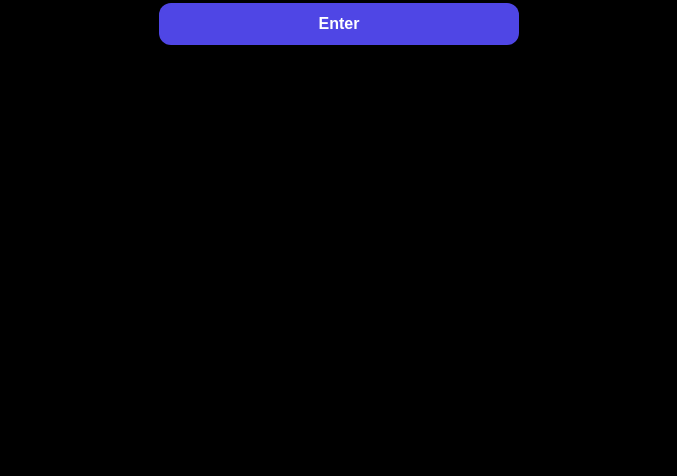
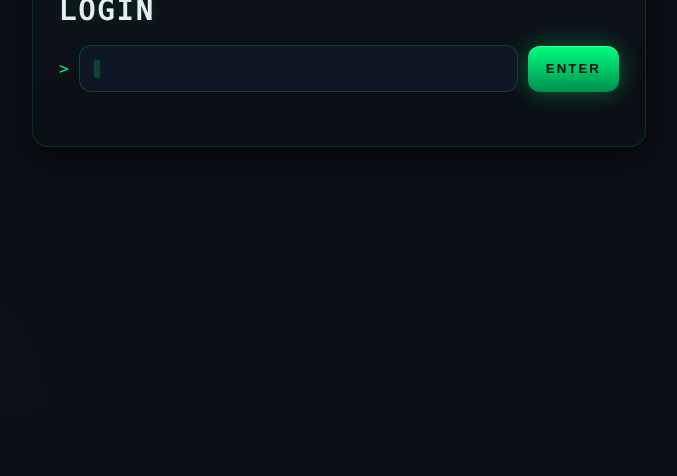
Before and after one commit to uhDraz3-noob-dev/workout-tracker, a plain HTML site: page gate.html in a window 1280 px wide. Shown: the part 388-864 px from the top of the page, without its empty margins (301-978 px from the left). Before the commit the page ends 800 px from the top, so only its background shows below. Drawn offline with Linux system fonts and the light colour scheme.

Commit message:
Update gate.html

```diff
--- a/gate.html
+++ b/gate.html
@@ -1,47 +1,146 @@
 <!doctype html>
-<html>
+<html lang="en">
 <head>
   <meta charset="utf-8"/>
   <meta name="viewport" content="width=device-width,initial-scale=1"/>
   <title>Enter PIN</title>
   <style>
-    html,body{height:100%;margin:0}
-    body{display:flex;align-items:center;justify-content:center;background:#000;color:#fff;font-family:system-ui,Segoe UI,Roboto,Helvetica,Arial,sans-serif}
-    .box{display:grid;gap:10px;width:min(92vw,360px)}
-    input,button{padding:12px;border-radius:12px;border:1px solid #333;background:#111;color:#fff;font-size:16px}
-    button{border:0;background:#4f46e5;font-weight:600;cursor:pointer}
-    .msg{min-height:1.2em;color:#f87171}
+    :root{
+      --bg:#0b0f16;
+      --panel:#0f1624;
+      --text:#e6edf3;
+      --muted:#7a8799;
+      --accent:#00ff7f;      /* green terminal accent */
+      --accent-dim:#008f4f;
+      --padX:14px;
+    }
+
+    @font-face{ font-family: system-mono; src: local("Fira Code"), local("JetBrains Mono"),
+                local("Ubuntu Mono"), local("DejaVu Sans Mono"); }
+    html,body{ height:100%; margin:0; background:var(--bg); color:var(--text);
+               font-family: system-mono, ui-monospace, SFMono-Regular, Menlo, Consolas, "Liberation Mono", "DejaVu Sans Mono", monospace; }
+
+    body::before{
+      content:""; position:fixed; inset:0; pointer-events:none;
+      background:
+        radial-gradient(1200px 600px at 70% -20%, rgba(0,255,127,.06), transparent 60%),
+        radial-gradient(900px 500px at -10% 100%, rgba(0,255,127,.05), transparent 60%),
+        linear-gradient(transparent 40%, rgba(0,0,0,.25));
+      mix-blend-mode:screen;
+    }
+
+    .wrap{ min-height:100%; display:flex; align-items:center; justify-content:center; padding:32px; }
+    .card{
+      width:min(92vw,560px);
+      background:linear-gradient(180deg, rgba(255,255,255,.02), rgba(255,255,255,.00));
+      border:1px solid rgba(0,255,127,.15);
+      border-radius:16px;
+      box-shadow:0 10px 30px rgba(0,0,0,.5), inset 0 1px 0 rgba(255,255,255,.05);
+      padding:28px 26px 24px;
+    }
+    .brand{ display:flex; gap:10px; align-items:center; color:var(--muted);
+            letter-spacing:.08em; text-transform:uppercase; font-size:12px; }
+    .brand .dot{ width:7px; height:7px; border-radius:50%; background:var(--accent); box-shadow:0 0 12px var(--accent); }
+    .title{ margin:10px 0 18px; font-size:28px; letter-spacing:.08em; text-shadow:0 0 18px rgba(0,255,127,.18); }
+
+    .row{ display:grid; grid-template-columns:auto 1fr auto; gap:10px; align-items:center; }
+
+    /* Terminal prompt */
+    .sig{ color:var(--accent); user-select:none; padding:12px 0; }
+    .field{ position:relative; background:var(--panel); border:1px solid rgba(0,255,127,.2);
+            border-radius:12px; padding:0; display:flex; align-items:center; justify-content:center; }
+    .input{
+      width:100%; background:transparent; border:0; outline:none;
+      color:var(--text); font-size:18px; letter-spacing:.12em;
+      padding:12px var(--padX);
+      caret-color:transparent; text-align:center; /* center text + placeholder */
+    }
+    .input::placeholder{ color:rgba(230,237,243,.35); text-align:center; }
+
+    .caret{
+      position:absolute; top:50%; transform:translateY(-50%);
+      height:1.15em; width:0.6ch; background:var(--accent);
+      left: 1.5ch; /* shifts caret ~1.5 characters right from the left edge */
+      box-shadow:0 0 14px rgba(0,255,127,.45);
+      animation: blink 1.05s steps(1,end) infinite;
+      pointer-events:none;
+    }
+    @keyframes blink { 50% { opacity:.2 } }
+
+    .enter{
+      height:46px; padding:0 18px; border:0;
+      background:linear-gradient(180deg, var(--accent), var(--accent-dim));
+      color:#001018; font-weight:700; letter-spacing:.15em; text-transform:uppercase;
+      border-radius:12px; cursor:pointer;
+      box-shadow:0 0 25px rgba(0,255,127,.35), inset 0 1px 0 rgba(255,255,255,.25);
+      transition:transform .04s ease, filter .2s ease;
+    }
+    .enter:active{ transform:translateY(1px); }
+    .enter:disabled{ filter:grayscale(.6) brightness(.7); cursor:not-allowed; }
+
+    .msg{ min-height:1.2em; margin-top:10px; color:#ff8f8f }
   </style>
 </head>
 <body>
-  <div class="box">
-    <input id="pin" type="password" inputmode="numeric" pattern="[0-9]*" placeholder="PIN" autofocus />
-    <button id="go">Enter</button>
-    <div id="msg" class="msg"></div>
+  <div class="wrap">
+    <div class="card" role="dialog" aria-labelledby="t1">
+      <div class="brand"><span class="dot"></span> secure access</div>
+      <h1 class="title" id="t1">LOGIN</h1>
+
+      <div class="row">
+        <div class="sig">></div>
+        <div class="field">
+          <input id="pin" class="input" type="password" inputmode="numeric" pattern="[0-9]*"
+       autocomplete="off" autofocus />
+          <span id="caret" class="caret" aria-hidden="true"></span>
+        </div>
+        <button id="go" class="enter">ENTER</button>
+      </div>
+
+      <div id="msg" class="msg" aria-live="polite"></div>
+    </div>
   </div>
 
   <script>
-    const go = document.getElementById('go');
-    const pinEl = document.getElementById('pin');
-    const msg = document.getElementById('msg');
+    const pinEl = document.getElementById("pin");
+    const caret = document.getElementById("caret");
+    const goBtn = document.getElementById("go");
+    const msg = document.getElementById("msg");
 
-    async function submit() {
-      const pin = (pinEl.value || '').trim();
-      try {
-        const r = await fetch('/api/login', {
-          method: 'POST',
-          headers: { 'content-type': 'application/json' },
+    function syncCaret(){
+      const val = pinEl.value || "";
+      // Calculate caret offset from center based on text length
+      const charWidth = pinEl.scrollWidth / (pinEl.value.length || 1);
+      caret.style.setProperty("--offset", ((val.length - 0.5) * charWidth) + "px");
+    }
+    pinEl.addEventListener("input", syncCaret);
+    pinEl.addEventListener("focus", syncCaret);
+    window.addEventListener("load", syncCaret);
+
+    async function submit(){
+      const pin = (pinEl.value||"").trim();
+      if(!pin){ msg.textContent = "Please enter your PIN."; pinEl.focus(); return; }
+      goBtn.disabled = true; msg.textContent = "";
+      try{
+        const r = await fetch("/api/login", {
+          method:"POST",
+          headers:{ "content-type":"application/json" },
           body: JSON.stringify({ pin })
         });
-        if (r.ok) location.href = '/';
-        else msg.textContent = 'Incorrect PIN';
-      } catch {
-        msg.textContent = 'Network error. Try again.';
+        if(r.ok){
+          location.replace("/");
+        }else{
+          msg.textContent = "Incorrect PIN.";
+          goBtn.disabled = false;
+          pinEl.select(); syncCaret();
+        }
+      }catch{
+        msg.textContent = "Network error. Try again.";
+        goBtn.disabled = false;
       }
     }
-
-    go.addEventListener('click', submit);
-    pinEl.addEventListener('keydown', e => { if (e.key === 'Enter') submit(); });
+    goBtn.addEventListener("click", submit);
+    pinEl.addEventListener("keydown", (e)=>{ if(e.key==="Enter") submit(); });
   </script>
 </body>
 </html>
```
